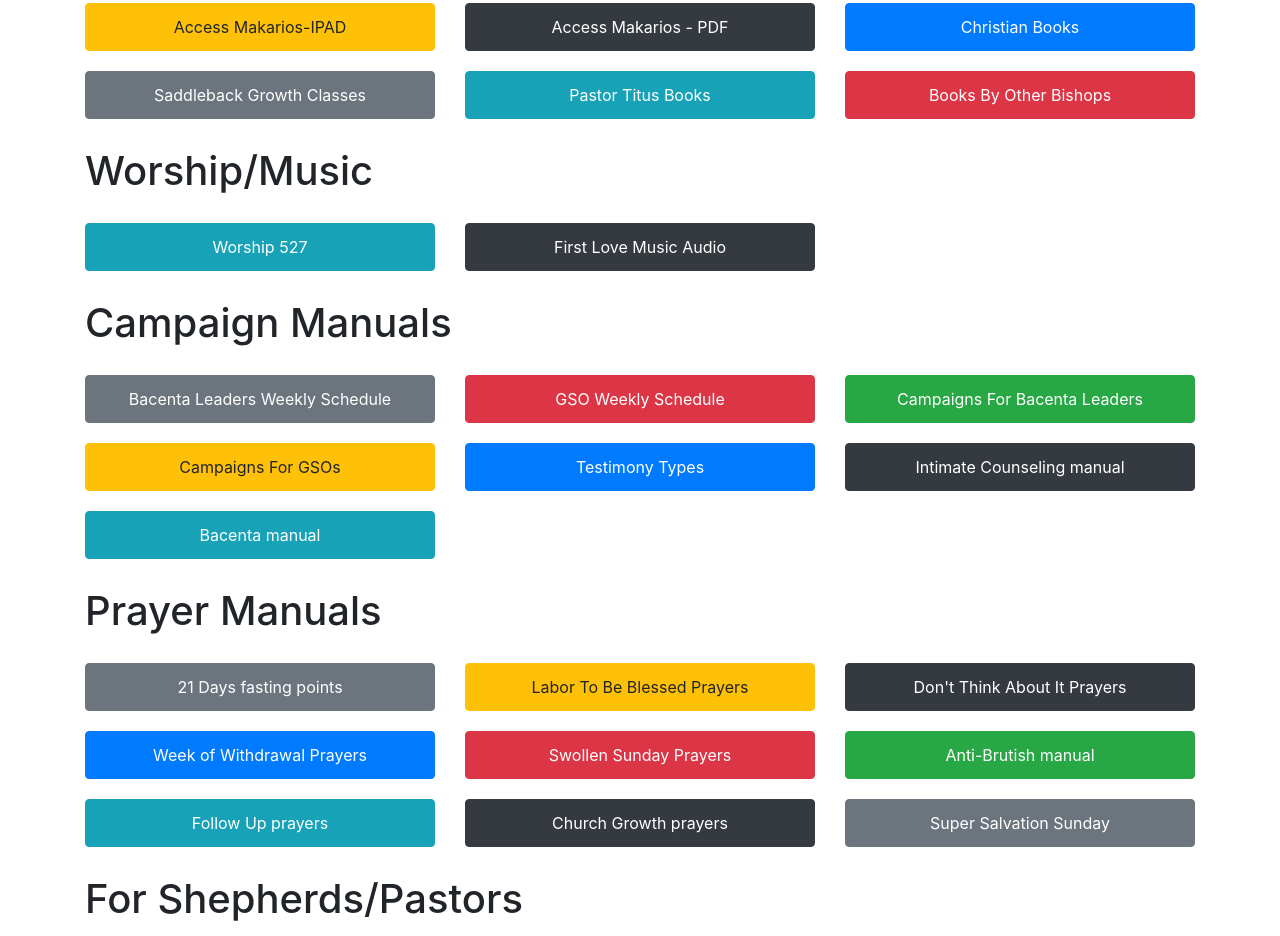
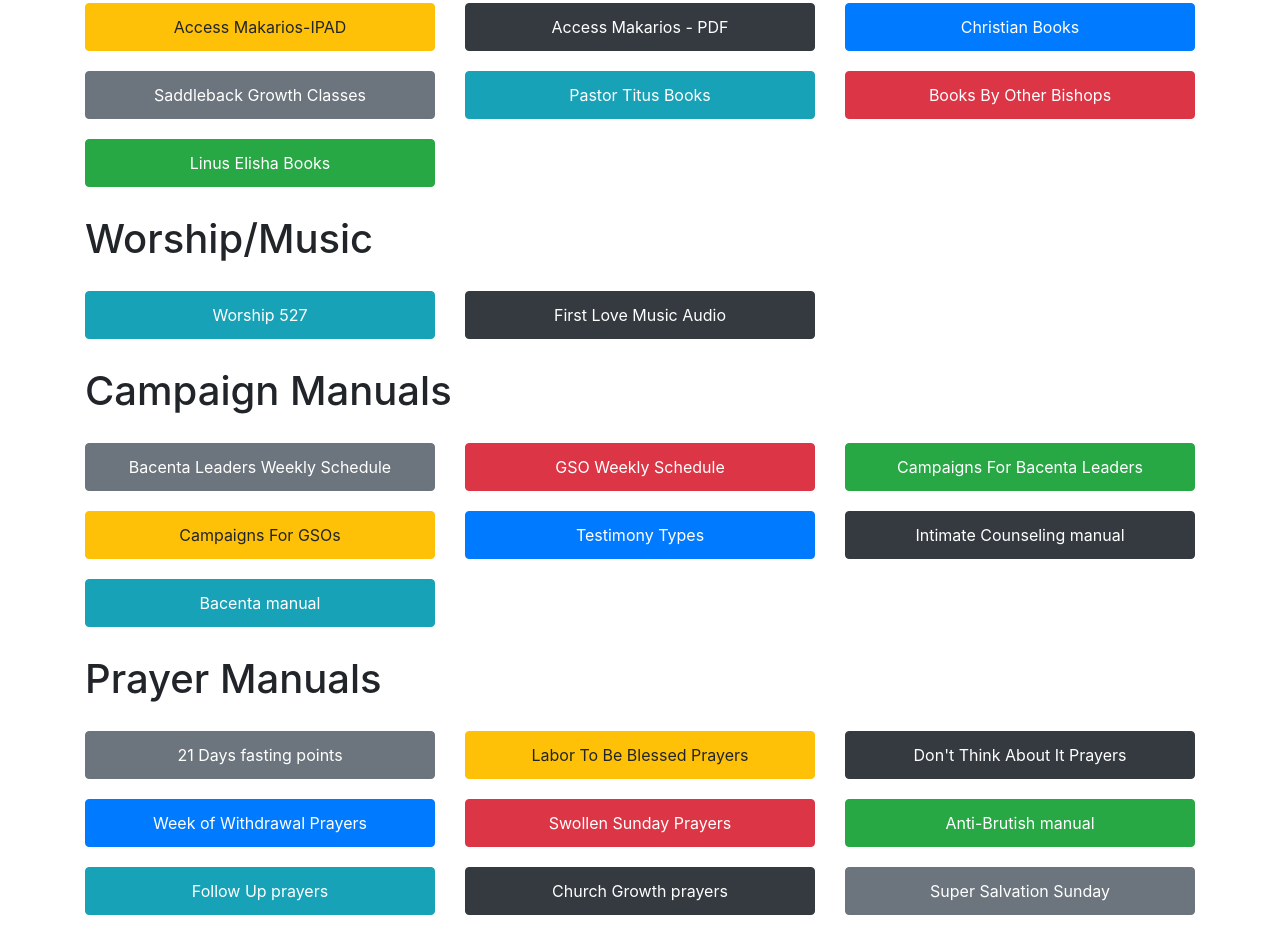
Before and after one commit to ptcww8/dhmm, a plain HTML site: page index.html in a window 1280 px wide. Shown: the part 789-1725 px from the top of the page. Drawn offline with nearby package versions, Linux system fonts and the light colour scheme.

Commit message:
Add Linus Elisha Books button under Books (#3)
Claude-Session: https://claude.ai/code/session_01WMoaWjwBqJ5QB8aiqkJVRB

Co-authored-by: Claude <noreply@anthropic.com>

```diff
--- a/index.html
+++ b/index.html
@@ -142,6 +142,10 @@ a{
 
        <div class="col-12 col-sm-6 col-md-4">
         <a class="btn btn-danger" style="width:100%"  href="https://www.dropbox.com/sh/wm4b58ozayst2bn/AACfZutmKso0-frwRFmrbV7-a?dl=0" target="_blank"> Books By Other Bishops</a>
+      </div>
+
+      <div class="col-12 col-sm-6 col-md-4">
+        <a class="btn btn-success" style="width:100%"  href="https://drive.google.com/drive/folders/1GgDOOsYvYFRW2Q-aksz7wTRum6sHmWxx?usp=sharing" target="_blank" rel="noopener"> Linus Elisha Books</a>
       </div>
     </div>
 
```
